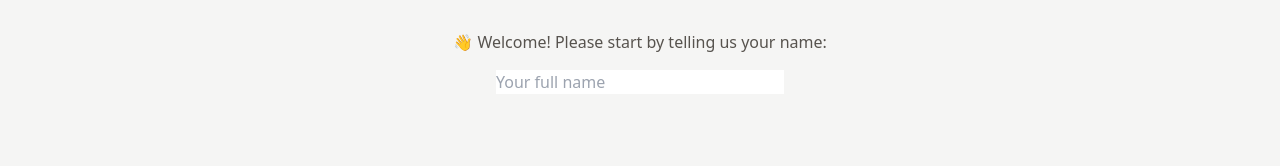
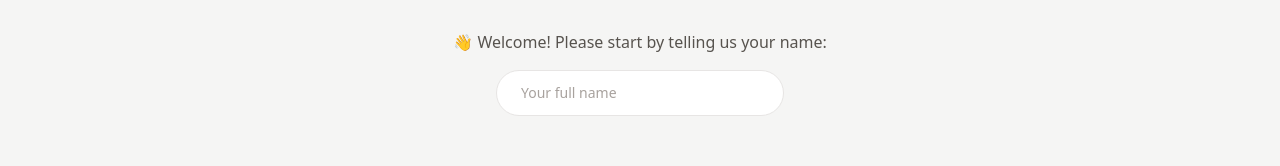
Before and after one commit to YuejiaoShi/pizza-fast-shop, a React (Vite) app: page / in a window 1280 px wide. Shown: the part 202-368 px from the top of the page. Built offline with nearby package versions, Linux system fonts and the light colour scheme.

Commit message:
add input class to name input box

```diff
--- a/src/features/user/CreateUser.tsx
+++ b/src/features/user/CreateUser.tsx
@@ -21,7 +21,7 @@ const CreateUser: React.FC = () => {
         onChange={(e: React.ChangeEvent<HTMLInputElement>) =>
           setUsername(e.target.value)
         }
-        className="w-72"
+        className="input w-72 mb-8"
       />
 
       {username !== "" && (
```
